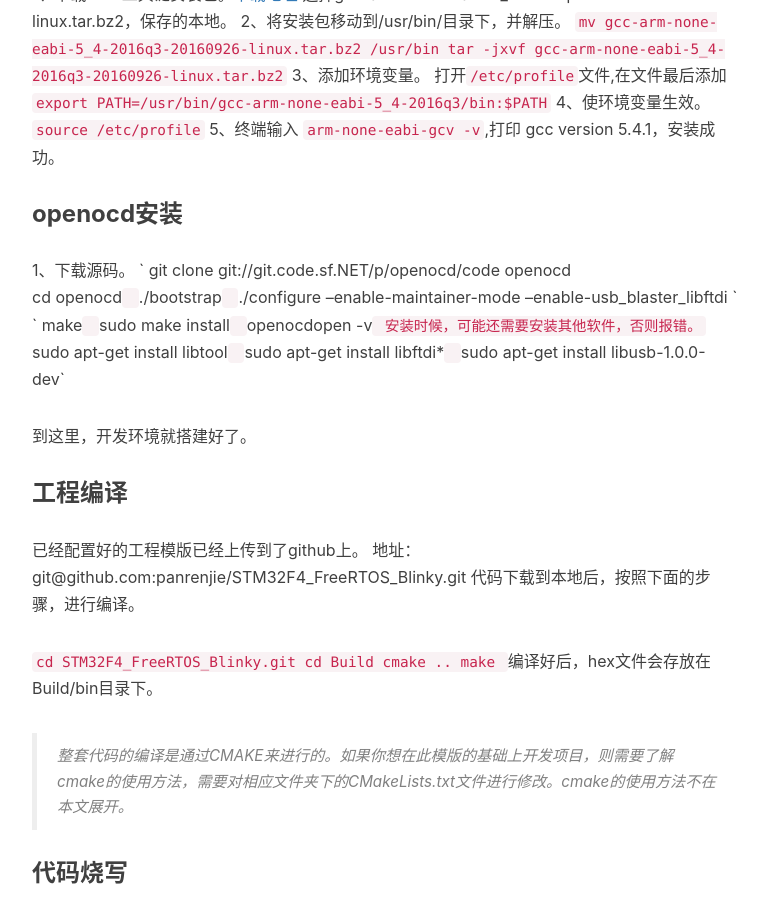
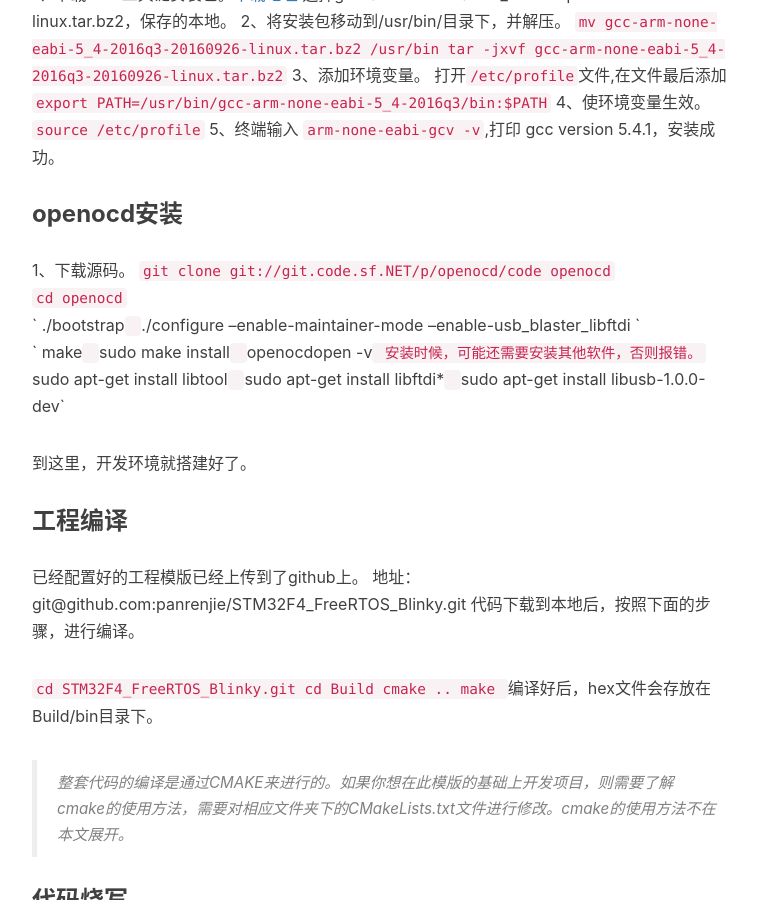
Before and after one commit to panrenjie/panrenjie.github.io, a Jekyll site: the page built from _posts/2017-05-27-use-CMake-for-STM32-develop.md, in a window 1280 px wide and 900 px high, scrolled down 1475 px. Shown: the whole window, without its empty margins (233-1000 px from the left). Built offline with Jekyll 4.4.1, drawn with Linux system fonts in a browser that asks for light colours; nearby versions of some CDN libraries; comment, search, counter and statistics services are not loaded.

```diff
--- a/_posts/2017-05-27-use-CMake-for-STM32-develop.md
+++ b/_posts/2017-05-27-use-CMake-for-STM32-develop.md
@@ -61,8 +61,8 @@ tar -xvf cmake-3.8.1-Linux-x86_64.tar.gz`
 
 ### openocd安装
 1、下载源码。
-    ` git clone git://git.code.sf.NET/p/openocd/code openocd
-        cd openocd`
+`git clone git://git.code.sf.NET/p/openocd/code openocd`
+`cd openocd`
 ` ./bootstrap`
 ` ./configure –enable-maintainer-mode –enable-usb_blaster_libftdi `
 ` make`
```
